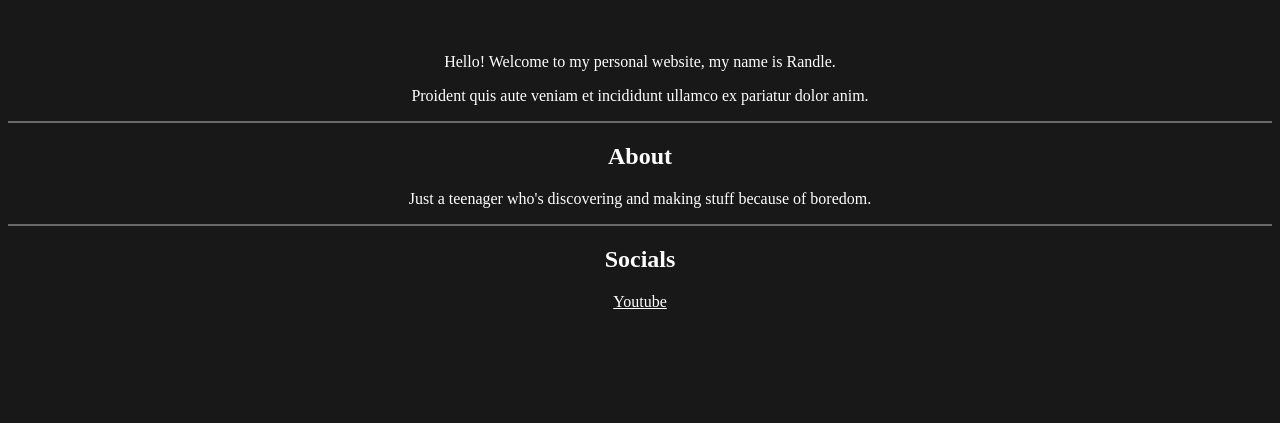
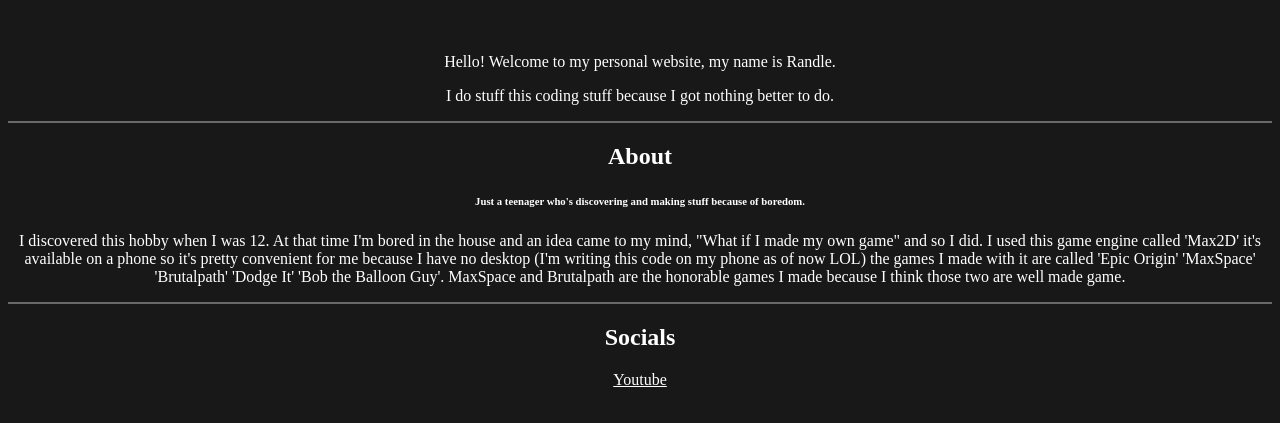
Before and after one commit to Dude025/Dude025-Website, a plain HTML site: page index.html in a window 1280 px wide. Shown: the part 61-484 px from the top of the page. Drawn offline with Linux system fonts and the light colour scheme.

Commit message:
Add files via upload

```diff
--- a/index.html
+++ b/index.html
@@ -8,12 +8,13 @@
       <h1>Dude025</h1>
       <br>
       <p>Hello! Welcome to my personal website, my name is Randle.</p>
-      <p>Proident quis aute veniam et incididunt ullamco ex pariatur dolor anim.</p>
+      <p>I do stuff this coding stuff  because I got nothing better to do.</p>
       <hr color="#696969">
     </div>
     <div align="center">
       <h2 style="color: white">About</h2>
-      <p style="color: white">Just a teenager who's discovering and making stuff because of boredom.</p>
+      <h6 style="color: white">Just a teenager who's discovering and making stuff because of boredom.</h6>
+      <p style="color: white">I discovered this hobby when I was 12. At that time I'm bored in the house and an idea came to my mind,  "What if I made my own game" and so I did. I used this game engine called 'Max2D' it's available on a phone so it's pretty convenient for me because I have no desktop (I'm writing this code on my phone as of now LOL) the games I made with it are called 'Epic Origin' 'MaxSpace' 'Brutalpath' 'Dodge It' 'Bob the Balloon Guy'. MaxSpace and Brutalpath are the honorable games I made because I think those two are well made game. </p>
       <hr color="#696969">
     </div>
     <div align="center">
```
